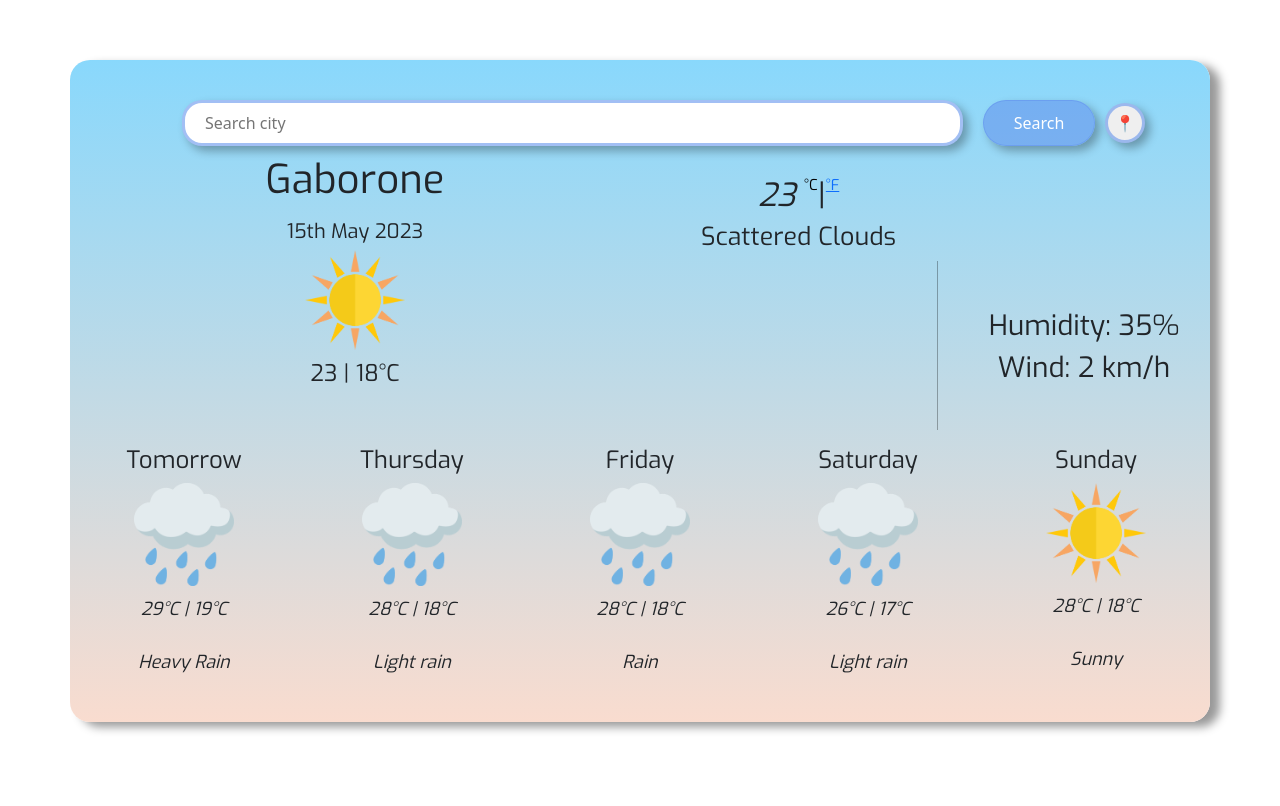
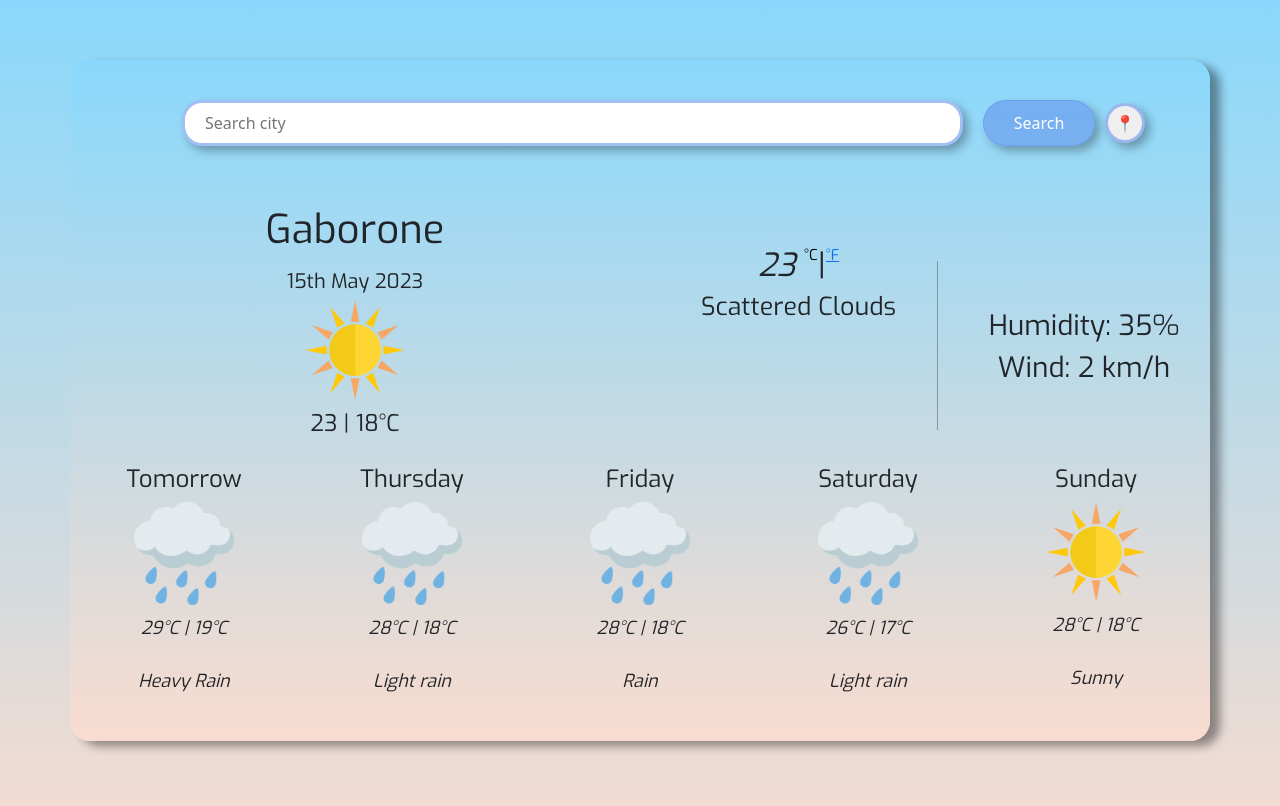
Before and after one commit to kwrs99/React-Weather-App, a React (Create React App) app: page / in a window 1280 px wide. Shown: the top 806 px of the page. Built offline with nearby package versions, Linux system fonts and the light colour scheme.

Commit message:
Change background

```diff
--- a/src/App.css
+++ b/src/App.css
@@ -35,6 +35,7 @@ p {
 }
 body {
   height: 100vh;
+  background: linear-gradient(to top, #f9dccf 0%, #89d8fc 100%);
 }
 
 a {
@@ -73,6 +74,8 @@ img {
   margin-top: 60px;
   background-color: rgba(209, 202, 202, 0.25);
   box-shadow: 10px 5px 10px rgba(0, 0, 0, 0.404);
+  border: 5vw;
+  border-color: black;
   border-radius: 20px;
   width: 80%;
   background: linear-gradient(to top, #f9dccf 0%, #89d8fc 100%);
@@ -93,11 +96,11 @@ img {
   width: 10%;
 }
 .col {
-  padding-top: 20px;
+  padding-top: 90px;
 }
 
 .col-6 {
-  margin-top: 80px;
+  margin-top: 60px;
 }
 
 .search {
@@ -198,3 +201,7 @@ img {
   text-align: center;
   font-family: exo;
 }
+
+#city-name {
+  margin-top: 50px;
+}
```
